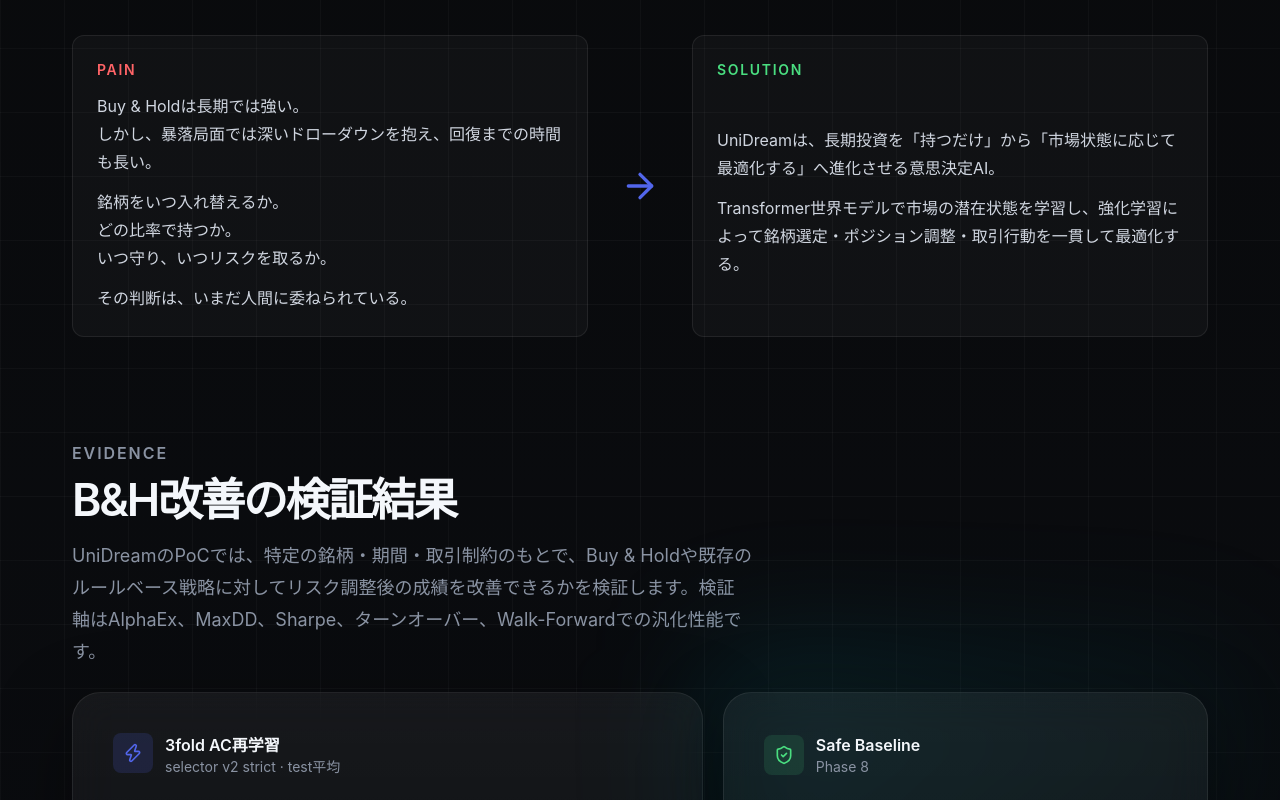
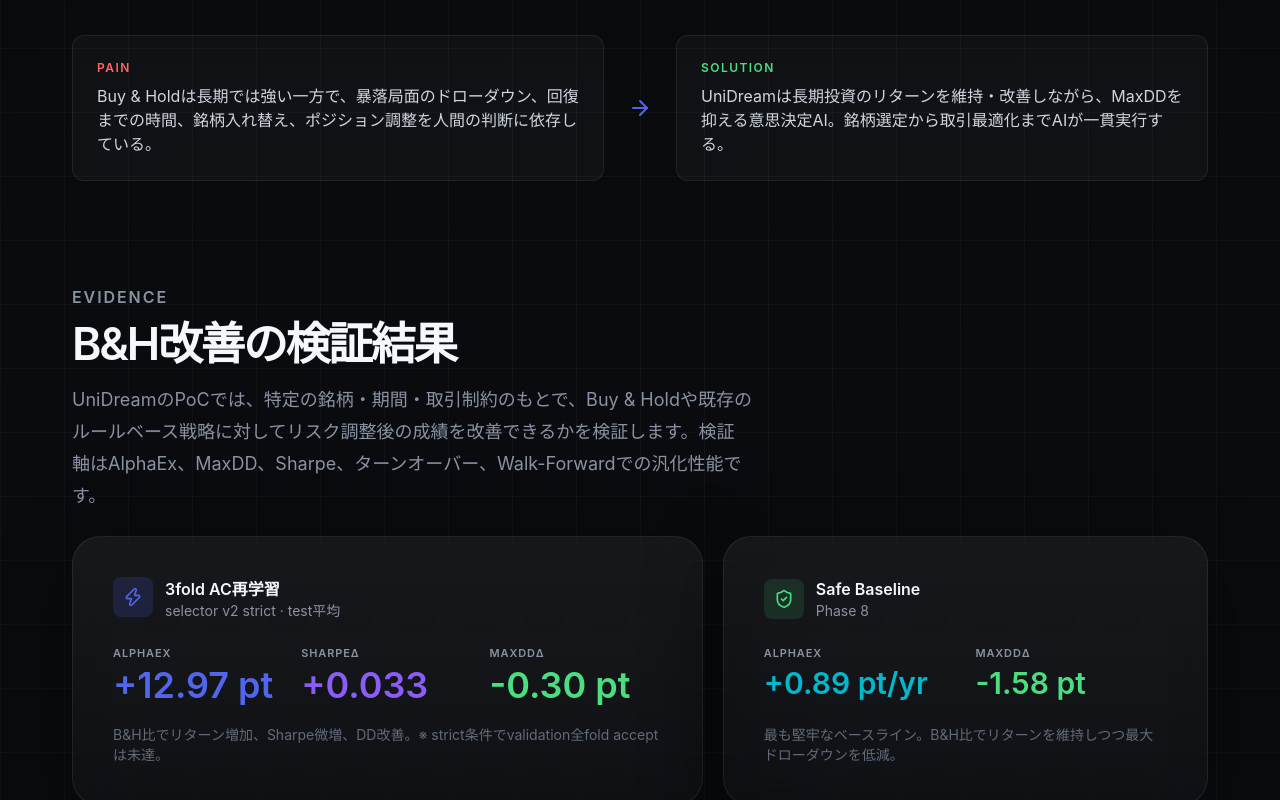
Before and after one commit to shinji-ogasa/unidream-demo-web, a Next.js app: page /homepage in a window 1280 px wide. Shown: the part 1040-1840 px from the top of the page. Built offline with nearby package versions, Linux system fonts and the light colour scheme.

Commit message:
update Safe Baseline with cost stress test results and cost-aware training note

```diff
--- a/src/app/homepage/page.tsx
+++ b/src/app/homepage/page.tsx
@@ -229,29 +229,18 @@ export default function HomepagePage() {
             UniDreamは、信託・アセットマネージャー・ファンドなど、長期で資産を預かる運用者のために設計されています。
           </p>
         </div>
-        <div className="flex flex-col md:flex-row items-stretch gap-4 md:gap-8">
-          <AnimateInView className="flex-1 rounded-xl border border-[rgba(255,255,255,0.08)] bg-[rgba(255,255,255,0.03)] p-6 flex flex-col" x={-16} y={0}>
-            <p className="text-sm font-semibold tracking-[0.12em] text-[#ff6467] mb-3">PAIN</p>
-            <div className="flex-1 flex flex-col justify-center text-left">
-              <div className="text-base leading-7 text-[#d0d6e0] space-y-3">
-                <p>Buy & Holdは長期では強い。<br />しかし、暴落局面では深いドローダウンを抱え、回復までの時間も長い。</p>
-                <p>銘柄をいつ入れ替えるか。<br />どの比率で持つか。<br />いつ守り、いつリスクを取るか。</p>
-                <p>その判断は、いまだ人間に委ねられている。</p>
-              </div>
-            </div>
-          </AnimateInView>
+        <div className="flex flex-col md:flex-row items-start gap-4 md:gap-6">
+          <div className="flex-1 rounded-xl border border-[rgba(255,255,255,0.08)] bg-[rgba(255,255,255,0.03)] p-6">
+            <p className="text-xs font-semibold tracking-[0.12em] text-[#ff6467] mb-2">PAIN</p>
+            <p className="text-base leading-6 text-[#d0d6e0]">Buy & Holdは長期では強い一方で、暴落局面のドローダウン、回復までの時間、銘柄入れ替え、ポジション調整を人間の判断に依存している。</p>
+          </div>
           <div className="flex items-center justify-center self-stretch">
-            <ArrowRight className="h-10 w-10 text-[#5266eb] rotate-90 md:rotate-0" />
+            <ArrowRight className="h-6 w-6 text-[#5266eb] rotate-90 md:rotate-0" />
           </div>
-          <AnimateInView className="flex-1 rounded-xl border border-[rgba(255,255,255,0.08)] bg-[rgba(255,255,255,0.03)] p-6 flex flex-col" x={16} y={0} delay={0.15}>
-            <p className="text-sm font-semibold tracking-[0.12em] text-[#4ade80] mb-3">SOLUTION</p>
-            <div className="flex-1 flex flex-col justify-center text-left">
-              <div className="text-base leading-7 text-[#d0d6e0] space-y-3">
-                <p>UniDreamは、長期投資を「持つだけ」から「市場状態に応じて最適化する」へ進化させる意思決定AI。</p>
-                <p>Transformer世界モデルで市場の潜在状態を学習し、強化学習によって銘柄選定・ポジション調整・取引行動を一貫して最適化する。</p>
-              </div>
-            </div>
-          </AnimateInView>
+          <div className="flex-1 rounded-xl border border-[rgba(255,255,255,0.08)] bg-[rgba(255,255,255,0.03)] p-6">
+            <p className="text-xs font-semibold tracking-[0.12em] text-[#4ade80] mb-2">SOLUTION</p>
+            <p className="text-base leading-6 text-[#d0d6e0]">UniDreamは長期投資のリターンを維持・改善しながら、MaxDDを抑える意思決定AI。銘柄選定から取引最適化までAIが一貫実行する。</p>
+          </div>
         </div>
       </section>
 
@@ -275,9 +264,7 @@ export default function HomepagePage() {
             </div>
             <p className="mt-5 text-sm text-[#626b7a] leading-5">B&H比でリターン増加、Sharpe微増、DD改善。※ strict条件でvalidation全fold acceptは未達。</p>
           </AnimateInView>
-          <div className="relative">
-            <div className="absolute -top-12 -right-12 -bottom-6 -left-6 rounded-[48px] bg-gradient-to-br from-[rgba(2,184,204,0.15)] via-[rgba(2,184,204,0.06)] to-transparent blur-3xl" />
-            <AnimateInView className="card p-8 md:p-10 flex flex-col justify-between" x={20} y={0} delay={0.15}>
+          <AnimateInView className="card p-8 md:p-10 flex flex-col justify-between" x={20} y={0} delay={0.15}>
             <div>
               <div className="flex items-center gap-3 mb-6">
                 <div className="grid h-10 w-10 place-items-center rounded-lg bg-[rgba(74,222,128,0.12)]"><ShieldCheck className="h-5 w-5 text-[#4ade80]" strokeWidth={2} /></div>
@@ -290,7 +277,6 @@ export default function HomepagePage() {
             </div>
             <p className="mt-5 text-sm text-[#626b7a] leading-5">最も堅牢なベースライン。B&H比でリターンを維持しつつ最大ドローダウンを低減。</p>
           </AnimateInView>
-          </div>
         </div>
       </section>
 
@@ -364,8 +350,11 @@ export default function HomepagePage() {
           </div>
           <div className="mt-6"><CtaButton href="/">デモを起動</CtaButton></div>
         </div>
-        <div className="dashboard-frame">
-          <Image src="/dashboard-preview.png" alt="UniDream Demo dashboard" width={1400} height={900} className="w-full h-auto" />
+        <div className="relative">
+          <div className="absolute -inset-8 rounded-[56px] bg-gradient-to-r from-[rgba(82,102,235,0.12)] via-[rgba(2,184,204,0.08)] to-[rgba(139,92,246,0.10)] blur-3xl" />
+          <div className="relative dashboard-frame">
+            <Image src="/dashboard-preview.png" alt="UniDream Demo dashboard" width={1400} height={900} className="w-full h-auto" />
+          </div>
         </div>
       </section>
 
```
